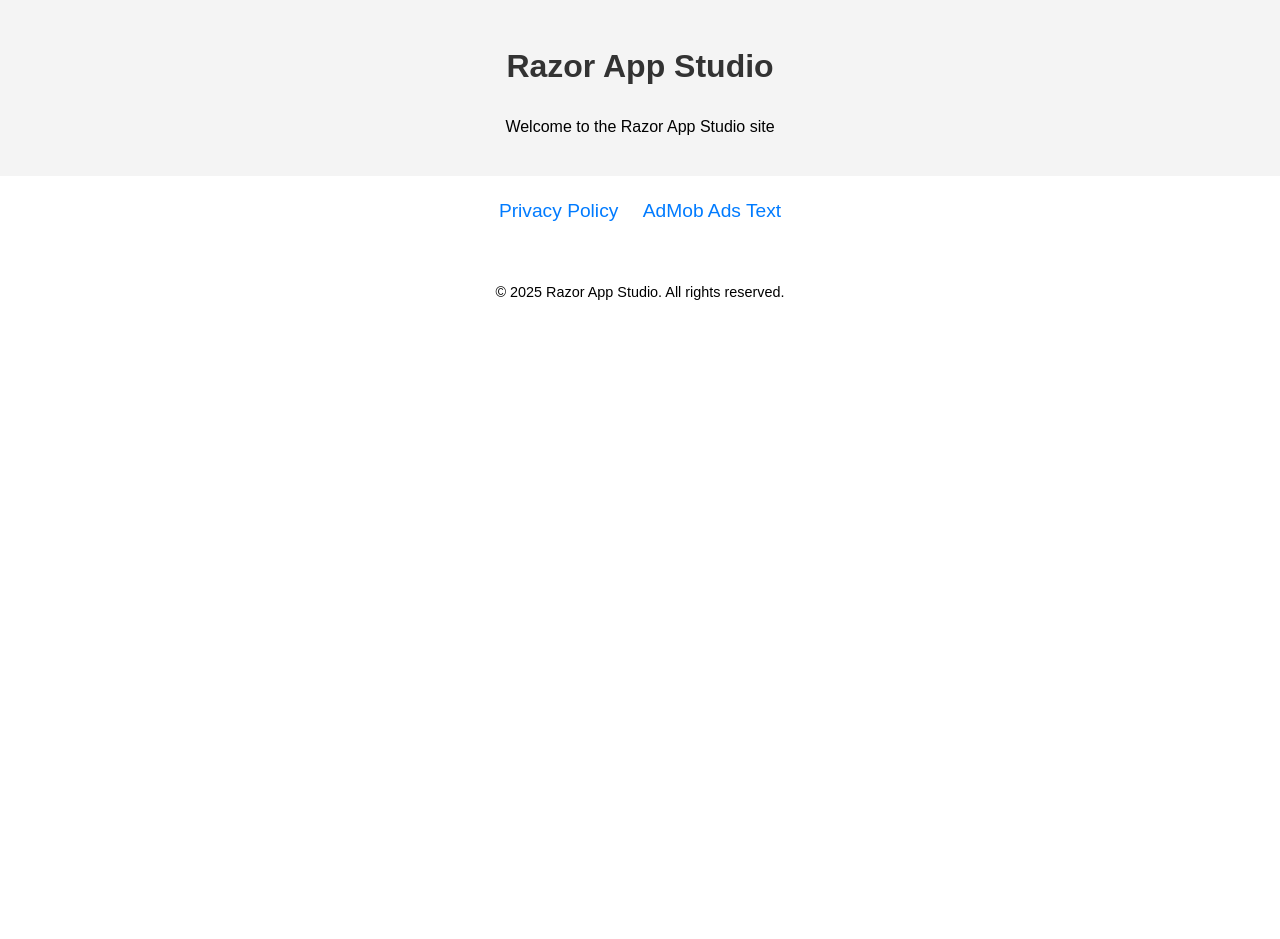
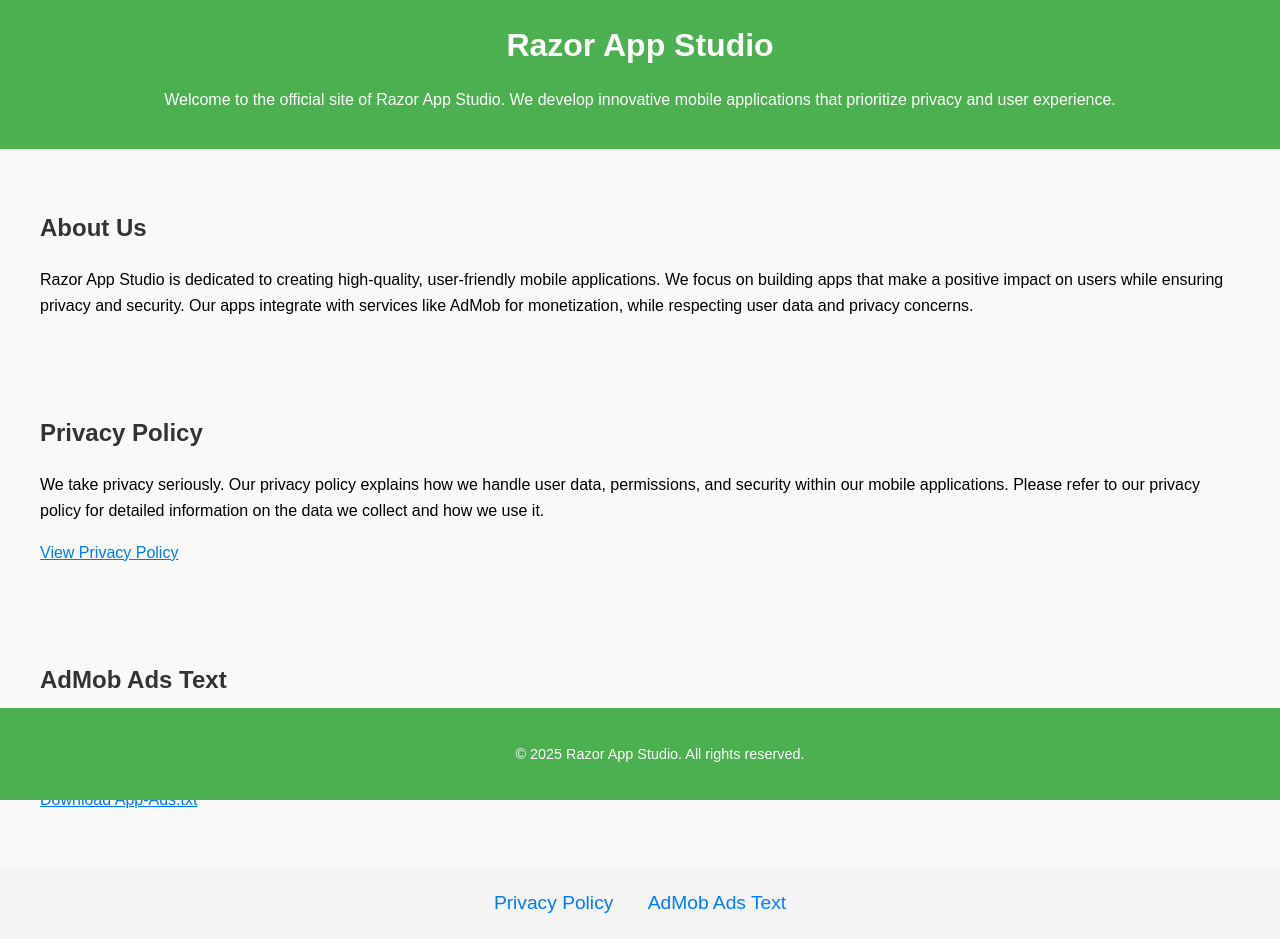
Before and after one commit to Rozi-Academy/RazorAppStudio, a plain HTML site: page index.html in a window 1280 px wide. Before the commit the page ends 800 px from the top, so only its background shows below. Drawn offline with Linux system fonts and the light colour scheme.

Commit message:
Update index.html

```diff
--- a/index.html
+++ b/index.html
@@ -10,43 +10,82 @@
             line-height: 1.6;
             margin: 0;
             padding: 0;
+            background-color: #f9f9f9;
         }
         header {
-            background-color: #f4f4f4;
+            background-color: #4CAF50;
+            color: white;
             padding: 20px;
             text-align: center;
         }
         h1 {
+            margin: 0;
+        }
+        section {
+            padding: 20px;
+            margin: 20px;
+        }
+        section h2 {
             color: #333;
         }
         nav {
-            margin: 20px;
             text-align: center;
+            padding: 20px;
+            background-color: #f4f4f4;
         }
         nav a {
             text-decoration: none;
             color: #007BFF;
-            margin: 0 10px;
+            margin: 0 15px;
             font-size: 1.2em;
         }
         nav a:hover {
             text-decoration: underline;
         }
+        footer {
+            background-color: #4CAF50;
+            color: white;
+            text-align: center;
+            padding: 20px;
+            font-size: 0.9em;
+            position: fixed;
+            width: 100%;
+            bottom: 0;
+        }
     </style>
 </head>
 <body>
+
     <header>
         <h1>Razor App Studio</h1>
-        <p>Welcome to the Razor App Studio site</p>
+        <p>Welcome to the official site of Razor App Studio. We develop innovative mobile applications that prioritize privacy and user experience.</p>
     </header>
+
+    <section>
+        <h2>About Us</h2>
+        <p>Razor App Studio is dedicated to creating high-quality, user-friendly mobile applications. We focus on building apps that make a positive impact on users while ensuring privacy and security. Our apps integrate with services like AdMob for monetization, while respecting user data and privacy concerns.</p>
+    </section>
+
+    <section>
+        <h2>Privacy Policy</h2>
+        <p>We take privacy seriously. Our privacy policy explains how we handle user data, permissions, and security within our mobile applications. Please refer to our privacy policy for detailed information on the data we collect and how we use it.</p>
+        <p><a href="/privacy-policy.html" target="_blank" style="color: #007BFF;">View Privacy Policy</a></p>
+    </section>
+
+    <section>
+        <h2>AdMob Ads Text</h2>
+        <p>As part of our monetization strategy, we use AdMob for ads in our applications. The app-ads.txt file ensures authorized ads are displayed. You can access our AdMob Ads configuration below.</p>
+        <p><a href="/app-ads.txt" target="_blank" style="color: #007BFF;">Download App-Ads.txt</a></p>
+    </section>
 
     <nav>
         <a href="docs/privacy-policy.html" target="_blank">Privacy Policy</a>
-        <a href="docs/adds-txt.txt" target="_blank">AdMob Ads Text</a>
+        <a href="docs/app-ads.txt" target="_blank">AdMob Ads Text</a>
     </nav>
 
-    <footer style="text-align: center; padding: 20px; font-size: 0.9em;">
+    <footer>
         <p>&copy; 2025 Razor App Studio. All rights reserved.</p>
     </footer>
+
 </body>
 </html>
```
